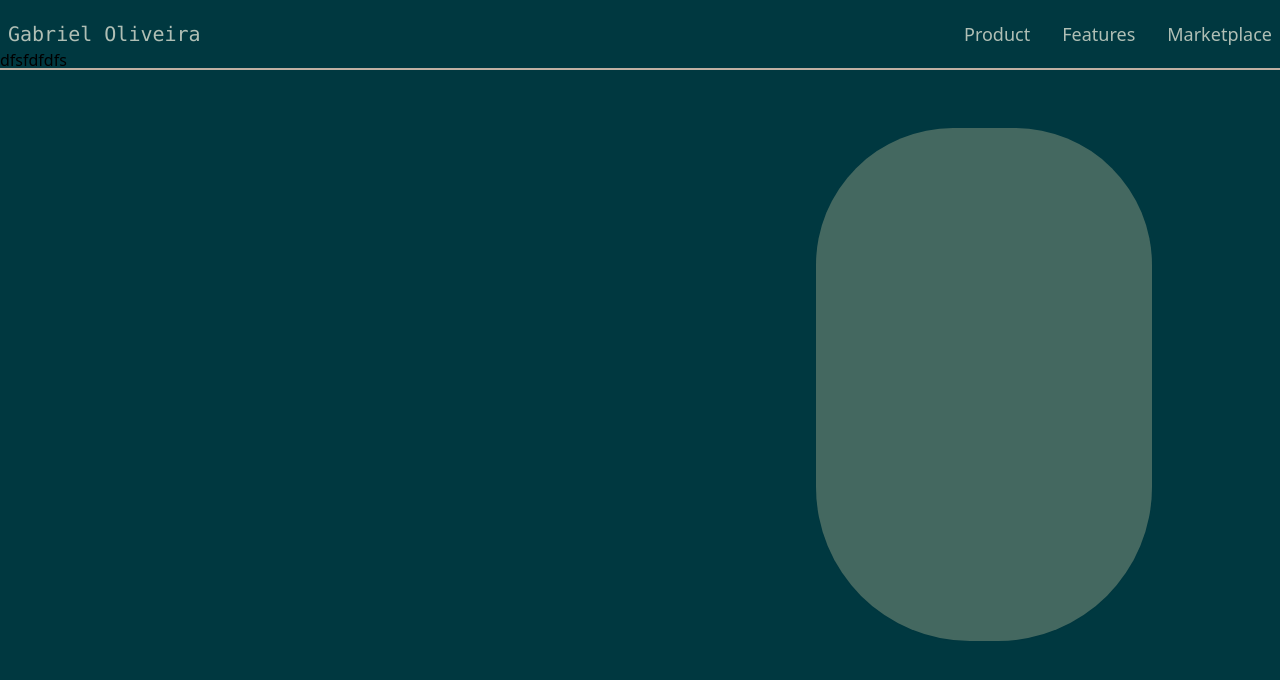
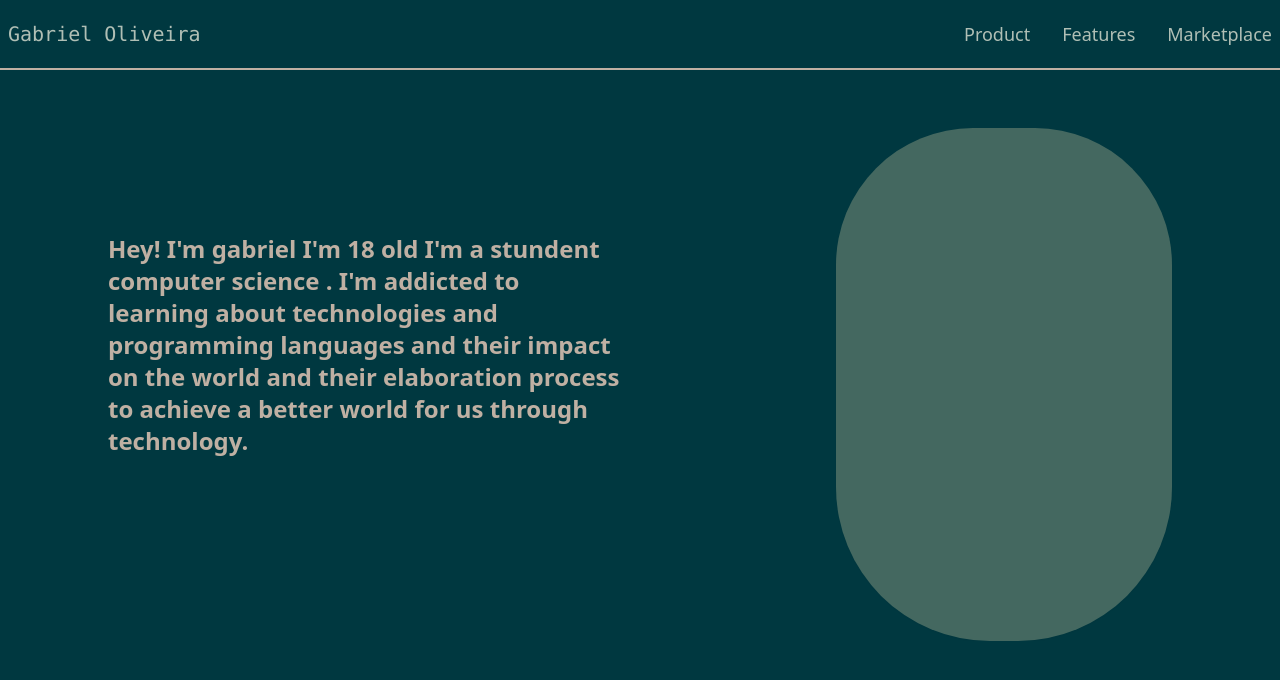
Before and after one commit to Greedwy-Blu/portfolio, a React (Vite) app: page / in a window 1280 px wide. Shown: the top 680 px of the page. Built offline with nearby package versions, Linux system fonts and the light colour scheme.

Commit message:
header-text update

```diff
--- a/src/components/Header/index.tsx
+++ b/src/components/Header/index.tsx
@@ -3,18 +3,26 @@ import { Border, HeaderText } from "./styled";
 
 export function Header(){
   return(
-<div className="mx-auto  overflow-hidden ">
+<div className=" mx-auto  overflow-hidden ">
 
 <div className="grid grid-rows-1 grid-flow-col  columns-2">
 
-<div>
-  <a href="">dfsfdfdfs</a>
+<div className="flex justify-around">
+
+
+<div className="flex items-center w-2/5">
+  <a  className="text-left  font-bold text-bege-escuro text-2xl">
+    Hey! I'm gabriel I'm 18  old I'm a stundent  computer science  . I'm addicted to learning about technologies and programming languages and their impact on the world and their elaboration process to achieve a better world for us through technology.
+  </a>
 </div>
 
 
-<div className="flex justify-end mt-20 mr-32 ">
+<div className="mt-20">
 
 <Border/>
+
+</div>
+
 
 </div>
 
```
